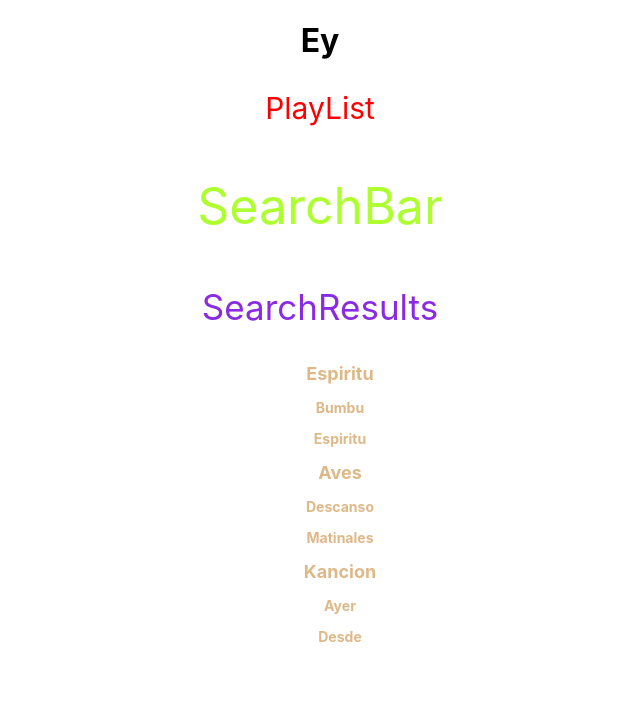
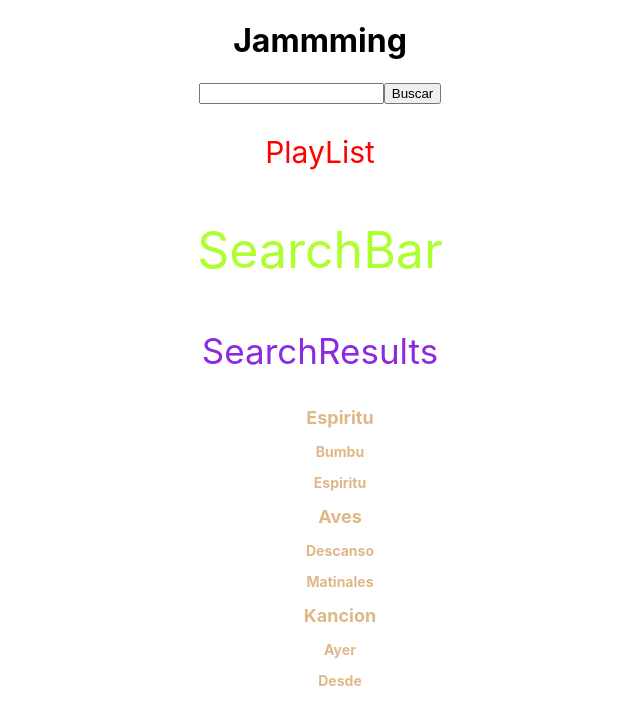
Before and after one commit to manolomaroto/jammming, a React (Create React App) app: page / in a window 1280 px wide. Shown: the top 724 px of the page, without its empty margins (320-960 px from the left). Built offline with nearby package versions, Linux system fonts and the light colour scheme.

Commit message:
Add input search and button

```diff
--- a/src/App.js
+++ b/src/App.js
@@ -1,3 +1,4 @@
+import React, {useState} from 'react';
 import './App.css';
 import PlayList from './components/PlayList/PlayList';
 import SearchBar from './components/SearchBar/SearchBar';
@@ -11,9 +12,29 @@ const tracks = [
 ];
 
 function App() {
+  const [userList, setUserList] = useState([]);
+  const [userSearch, setUserSearch] = useState('');
+
+  const handleUserList = () => {
+    setUserList(list => [...list, userSearch]);
+    setUserSearch('');
+  }
+
+  const handleInputChange = (e) => {
+    setUserSearch(e.target.value);
+  }
+
   return (
     <div className="App">
-      <h1>Ey</h1>
+      <h1>Jammming</h1>
+      <div>
+        <input
+          type="text"
+          value={userSearch}
+          onChange={handleInputChange}
+          />
+        <button onClick={handleUserList}>Buscar</button>
+      </div>
       <PlayList />
       <SearchBar />
       <SearchResults />
```
Also changed, not shown: src/setupTests.js (+3 -0 lines), 1 other file (tests, documents, lock files or other folders).
